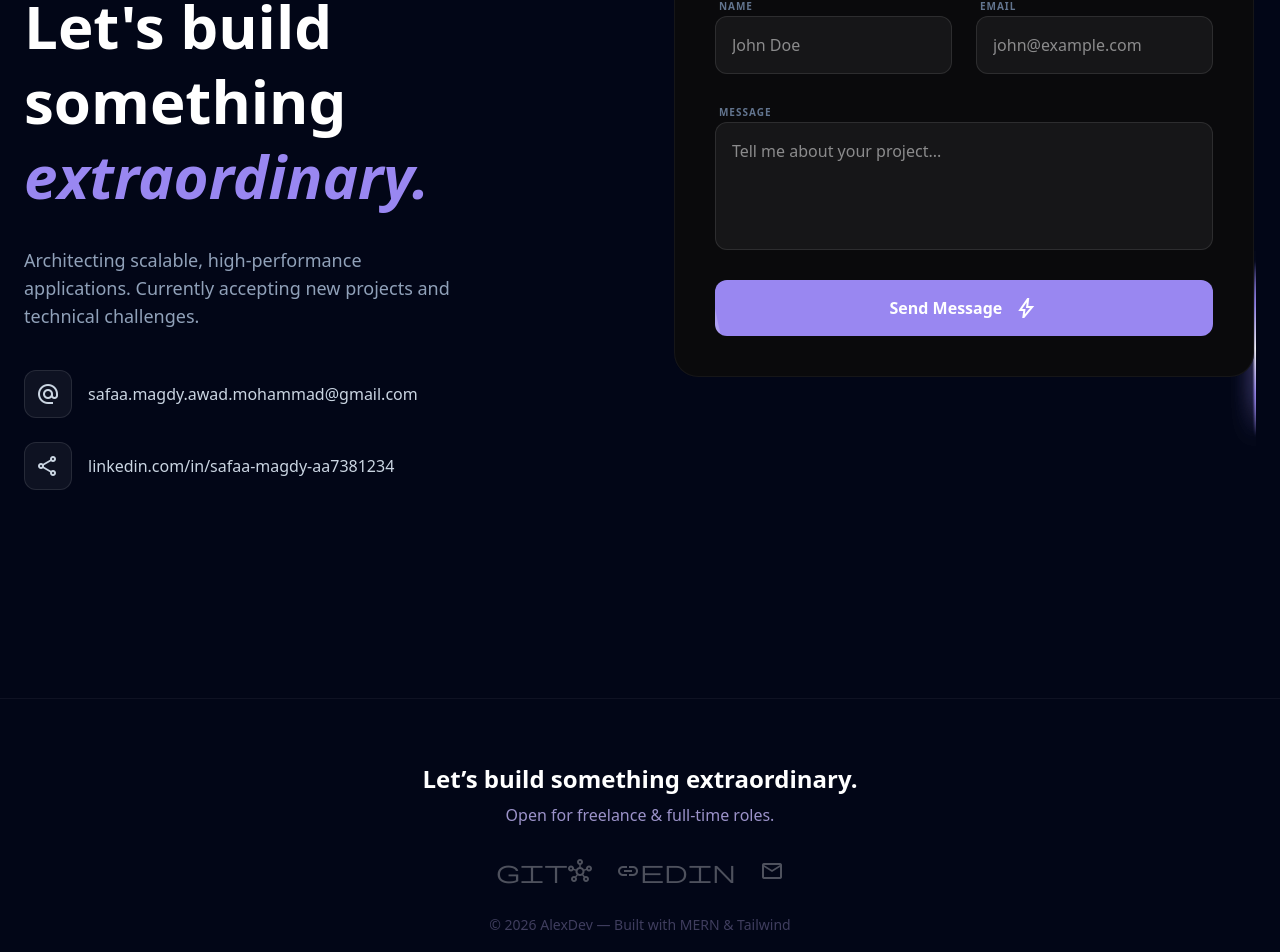
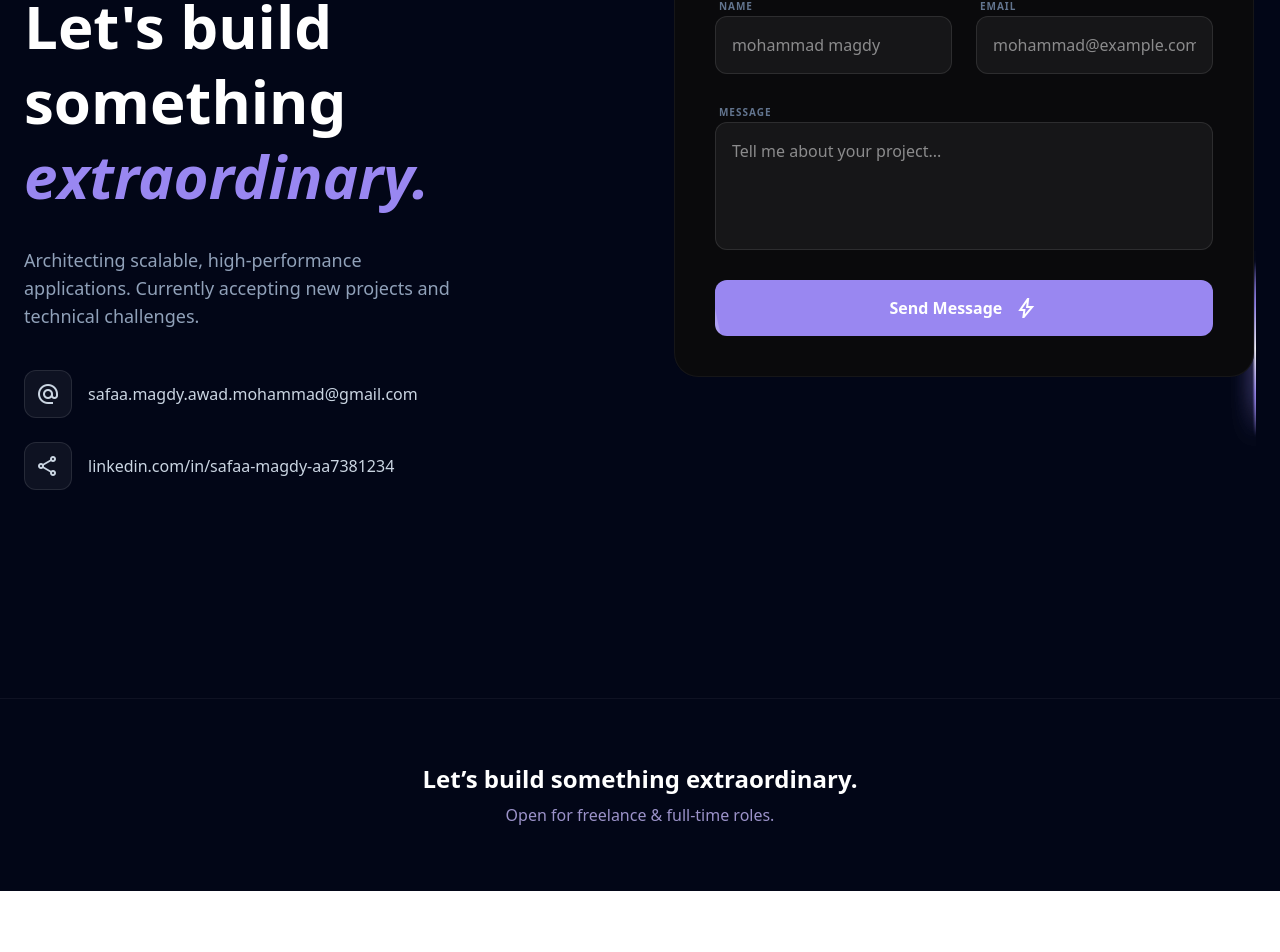
Before and after one commit to SafaaMagdyAwad/my-portfolio, a React (Vite) app: page /contact in a window 1280 px wide. Shown: the part 813-1765 px from the top of the page. After the commit the page ends 1704 px from the top, so only its background shows below. Built offline with nearby package versions, Linux system fonts and the light colour scheme.

Commit message:
enhancement

```diff
--- a/src/components/Footer.jsx
+++ b/src/components/Footer.jsx
@@ -9,18 +9,7 @@ export function Footer() {
           Open for freelance & full-time roles.
         </p>
 
-        {/* Optional: Social Icons Area */}
-        <div className="flex justify-center gap-6 mt-8">
-          {['github', 'linkedin', 'mail'].map((icon) => (
-             <span key={icon} className="material-symbols-outlined  text-white/30 hover:text-white cursor-pointer transition-colors">
-               {icon}
-             </span>
-          ))}
-        </div>
 
-        <p className="text-[#9b92c9]/40 text-sm mt-8 transition-colors">
-          © {new Date().getFullYear()} AlexDev — Built with MERN & Tailwind
-        </p>
       </div>
     </footer>
   );
--- a/src/pages/SkillsAndContact.jsx
+++ b/src/pages/SkillsAndContact.jsx
@@ -167,7 +167,7 @@ export default function SkillsAndContact() {
                                                 required
                                                 type="text"
                                                 className="w-full bg-white/5 border border-white/10 p-4 rounded-xl focus:outline-none focus:ring-2 focus:ring-[#9987f1]/20 focus:border-[#9987f1] transition-all text-white"
-                                                placeholder="John Doe"
+                                                placeholder="mohammad magdy"
                                             />
                                         </div>
                                         <div className="space-y-2">
@@ -177,7 +177,7 @@ export default function SkillsAndContact() {
                                                 required
                                                 type="email"
                                                 className="w-full bg-white/5 border border-white/10 p-4 rounded-xl focus:outline-none focus:ring-2 focus:ring-[#9987f1]/20 focus:border-[#9987f1] transition-all text-white"
-                                                placeholder="john@example.com"
+                                                placeholder="mohammad@example.com"
                                             />
                                         </div>
                                     </div>
@@ -201,13 +201,13 @@ export default function SkillsAndContact() {
                                         <div className="absolute inset-0 w-full h-full bg-white/20 -translate-x-full group-hover/btn:translate-x-full transition-transform duration-700 skew-x-12" />
 
                                         <span className="relative z-10">
-                                            {isSending ? "Initiating Transmission..." : "Send Message"}
+                                            {isSending ? "Sending Message..." : "Send Message"}
                                         </span>
                                         {!isSending && <span className="material-symbols-outlined text-sm relative z-10">bolt</span>}
                                     </button>
 
-                                    {status === "success" && <p className="text-emerald-400 text-center text-sm font-medium animate-bounce">✓ Connection established!</p>}
-                                    {status === "error" && <p className="text-rose-400 text-center text-sm font-medium">× Connection failed. Retry?</p>}
+                                    {status === "success" && <p className="text-emerald-400 text-center text-sm font-medium animate-bounce">✓ Sent Successfull!</p>}
+                                    {status === "error" && <p className="text-rose-400 text-center text-sm font-medium">× Something wenr wrong. Retry?</p>}
                                 </form>
                             </div>
                         </div>
```
